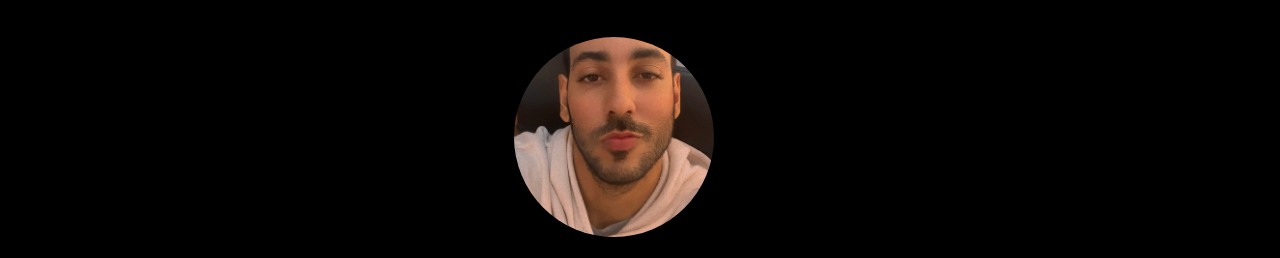
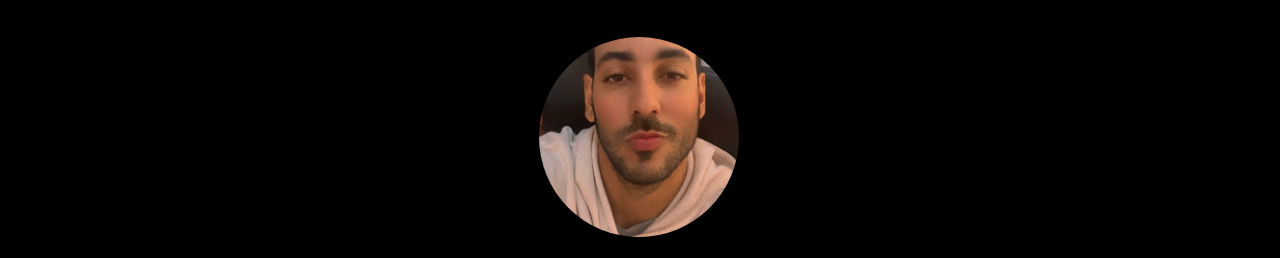
Before and after one commit to gralbergomes/gralbergomes.github.io, a plain HTML site: page index.html in a window 1280 px wide. Shown: the part 61-319 px from the top of the page. Drawn offline with Linux system fonts and the light colour scheme.

Commit message:
foto alteração

```diff
--- a/index.html
+++ b/index.html
@@ -23,7 +23,7 @@
         }
         img {
             border-radius: 50%;
-            margin-left: 40%;
+            margin-left: 42%;
 
         }
         p{
```
